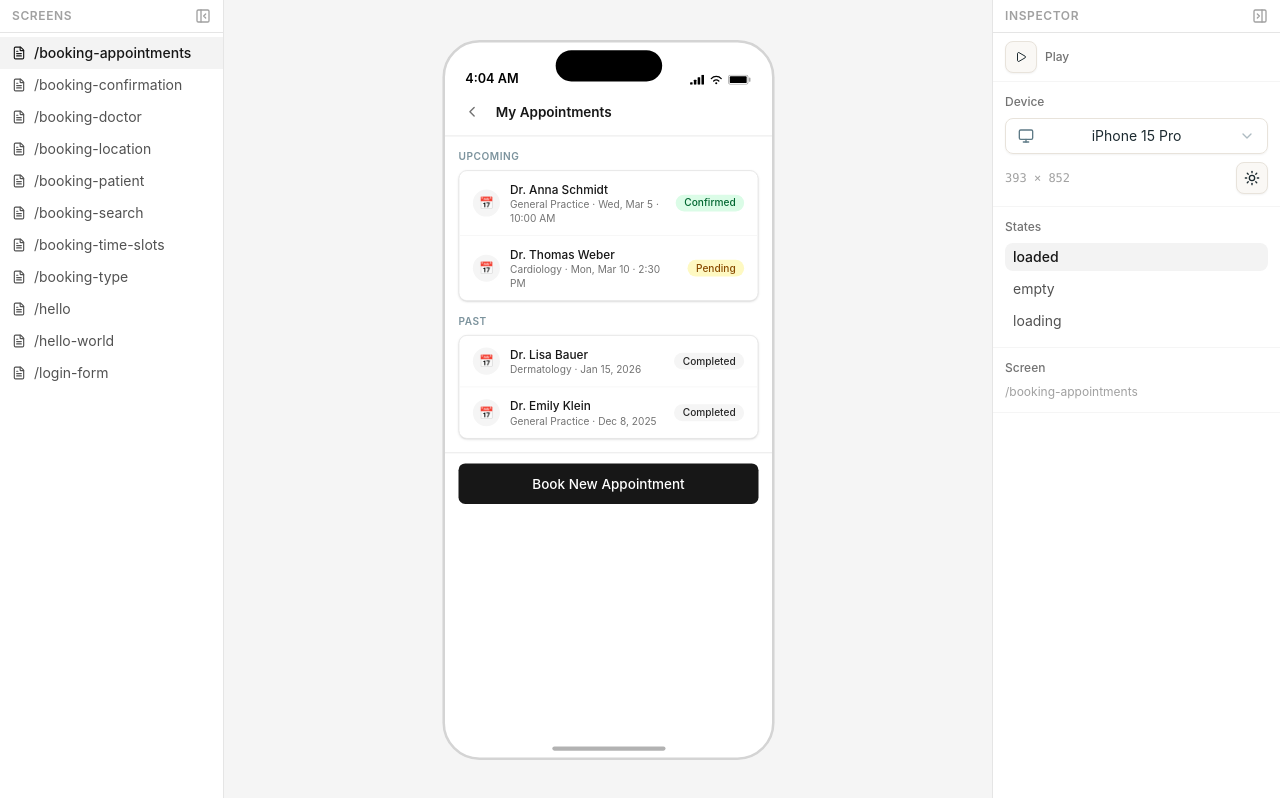
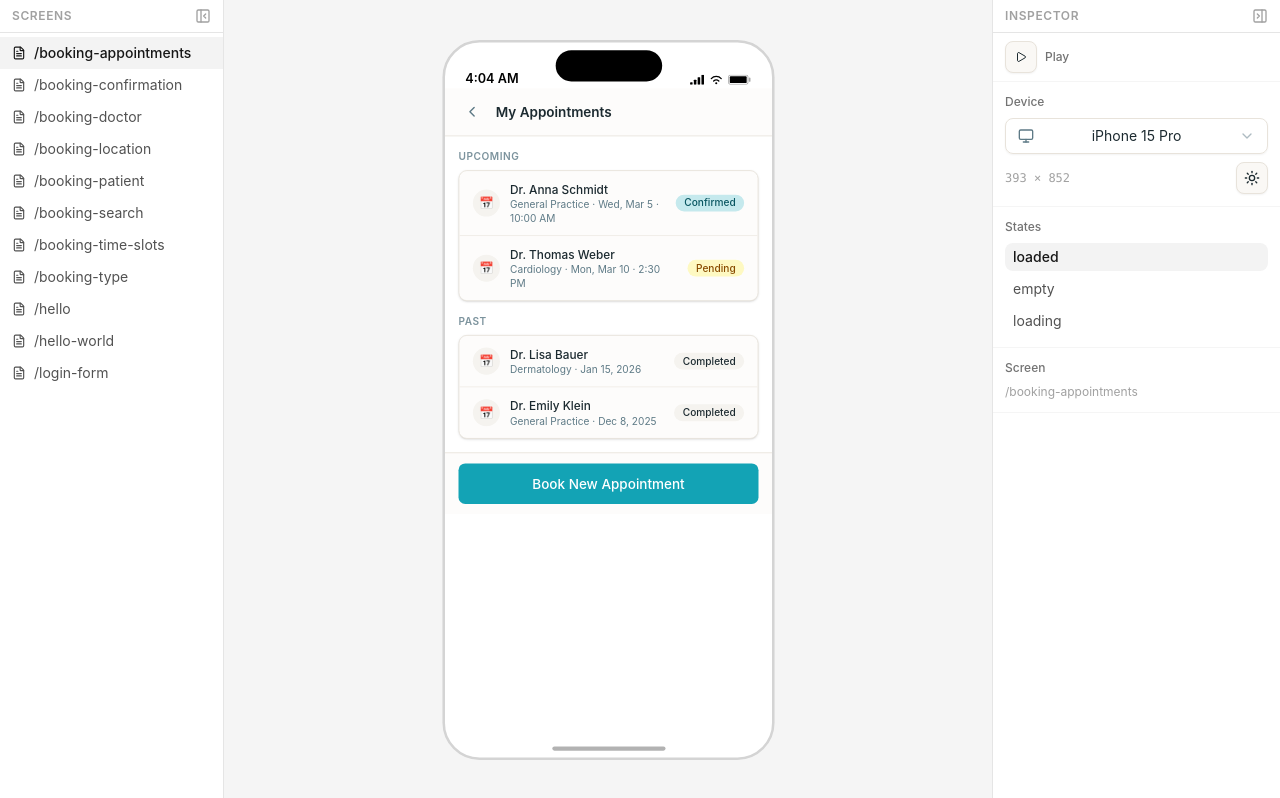
Before and after one commit to tini-works/preview-tool, a React (Vite) app: page / in a window 1280 px wide. Both pictures are taken after a click on the button "/booking-appointments". Built offline with nearby package versions, Linux system fonts and the light colour scheme.

Commit message:
refactor(screen): replace neutral colors with brand tokens in screen primitives

```diff
--- a/src/components/screen.tsx
+++ b/src/components/screen.tsx
@@ -22,10 +22,10 @@ export function Button({
       className={cn(
         'inline-flex items-center justify-center rounded-md font-medium transition-colors',
         {
-          'bg-neutral-900 text-white hover:bg-neutral-800': variant === 'primary',
-          'bg-neutral-100 text-neutral-900 hover:bg-neutral-200': variant === 'secondary',
-          'border border-neutral-300 bg-transparent hover:bg-neutral-50': variant === 'outline',
-          'bg-transparent hover:bg-neutral-100': variant === 'ghost',
+          'bg-teal-500 text-white hover:bg-teal-600': variant === 'primary',
+          'bg-cream-200 text-charcoal-500 hover:bg-cream-300': variant === 'secondary',
+          'border border-cream-500 bg-transparent hover:bg-cream-100': variant === 'outline',
+          'bg-transparent hover:bg-cream-200': variant === 'ghost',
         },
         {
           'h-8 px-3 text-sm': size === 'sm',
@@ -51,7 +51,7 @@ export function Card({ children, className, ...rest }: CardProps) {
     <div
       {...rest}
       className={cn(
-        'rounded-lg border border-neutral-200 bg-white p-6 shadow-sm',
+        'rounded-lg border border-cream-400 bg-cream-50 p-6 shadow-sm',
         className
       )}
     >
@@ -76,13 +76,13 @@ export function Input({
   return (
     <div className={cn('flex flex-col gap-1.5', className)}>
       {label && (
-        <label className="text-sm font-medium text-neutral-700">{label}</label>
+        <label className="text-sm font-medium text-charcoal-400">{label}</label>
       )}
       <input
         {...rest}
         type={type}
         placeholder={placeholder}
-        className="h-10 rounded-md border border-neutral-300 bg-white px-3 text-sm outline-none focus:border-neutral-500 focus:ring-1 focus:ring-neutral-500"
+        className="h-10 rounded-md border border-cream-500 bg-cream-50 px-3 text-sm outline-none focus:border-teal-500 focus:ring-1 focus:ring-teal-500"
       />
     </div>
   )
@@ -107,10 +107,10 @@ export function Badge({
       className={cn(
         'inline-flex items-center rounded-full px-2.5 py-0.5 text-xs font-medium',
         {
-          'bg-neutral-100 text-neutral-800': variant === 'default',
-          'bg-green-100 text-green-800': variant === 'success',
+          'bg-cream-200 text-charcoal-500': variant === 'default',
+          'bg-teal-100 text-teal-800': variant === 'success',
           'bg-yellow-100 text-yellow-800': variant === 'warning',
-          'bg-red-100 text-red-800': variant === 'error',
+          'bg-coral-100 text-coral-800': variant === 'error',
         },
         className
       )}
@@ -139,10 +139,10 @@ export function Note({
       className={cn(
         'rounded-md border-l-4 p-4 text-sm',
         {
-          'border-blue-500 bg-blue-50 text-blue-800': type === 'info',
+          'border-teal-500 bg-teal-50 text-teal-800': type === 'info',
           'border-yellow-500 bg-yellow-50 text-yellow-800': type === 'warning',
-          'border-red-500 bg-red-50 text-red-800': type === 'error',
-          'border-green-500 bg-green-50 text-green-800': type === 'success',
+          'border-coral-500 bg-coral-50 text-coral-800': type === 'error',
+          'border-teal-600 bg-teal-50 text-teal-800': type === 'success',
         },
         className
       )}
@@ -164,17 +164,17 @@ export function ScreenHeader({ title, subtitle, className, ...rest }: ScreenHead
     <div
       {...rest}
       className={cn(
-        'sticky top-0 z-10 flex items-center gap-3 border-b border-neutral-200 bg-white px-4 py-3',
+        'sticky top-0 z-10 flex items-center gap-3 border-b border-cream-400 bg-cream-50 px-4 py-3',
         className
       )}
     >
-      <div className="flex size-8 items-center justify-center rounded-full text-neutral-500 hover:bg-neutral-100">
+      <div className="flex size-8 items-center justify-center rounded-full text-slate-500 hover:bg-cream-200">
         <svg width="20" height="20" viewBox="0 0 24 24" fill="none" stroke="currentColor" strokeWidth="2" strokeLinecap="round" strokeLinejoin="round"><path d="m15 18-6-6 6-6"/></svg>
       </div>
       <div className="flex flex-col">
-        <span className="text-base font-semibold text-neutral-900">{title}</span>
+        <span className="text-base font-semibold text-charcoal-500">{title}</span>
         {subtitle && (
-          <span className="text-xs text-neutral-500">{subtitle}</span>
+          <span className="text-xs text-slate-500">{subtitle}</span>
         )}
       </div>
     </div>
@@ -206,27 +206,27 @@ export function ListItem({
     <div
       {...rest}
       className={cn(
-        'flex items-center gap-3 border-b border-neutral-100 px-4 py-3 last:border-b-0',
-        selected && 'bg-neutral-50',
+        'flex items-center gap-3 border-b border-cream-300 px-4 py-3 last:border-b-0',
+        selected && 'bg-cream-100',
         className
       )}
     >
       {icon && (
-        <span className="flex size-8 shrink-0 items-center justify-center rounded-full bg-neutral-100 text-sm">
+        <span className="flex size-8 shrink-0 items-center justify-center rounded-full bg-cream-200 text-sm">
           {icon}
         </span>
       )}
       <div className="flex flex-1 flex-col">
-        <span className="text-sm font-medium text-neutral-900">
+        <span className="text-sm font-medium text-charcoal-500">
           {label}
-          {required && <span className="ml-1 text-red-500">*</span>}
+          {required && <span className="ml-1 text-coral-600">*</span>}
         </span>
         {description && (
-          <span className="text-xs text-neutral-500">{description}</span>
+          <span className="text-xs text-slate-500">{description}</span>
         )}
       </div>
       {trailing ?? (
-        <svg className="size-4 shrink-0 text-neutral-400" viewBox="0 0 24 24" fill="none" stroke="currentColor" strokeWidth="2" strokeLinecap="round" strokeLinejoin="round"><path d="m9 18 6-6-6-6"/></svg>
+        <svg className="size-4 shrink-0 text-slate-400" viewBox="0 0 24 24" fill="none" stroke="currentColor" strokeWidth="2" strokeLinecap="round" strokeLinejoin="round"><path d="m9 18 6-6-6-6"/></svg>
       )}
     </div>
   )
@@ -247,19 +247,19 @@ export function RadioCard({ children, selected, className, ...rest }: RadioCardP
         'flex items-center gap-3 rounded-lg border-2 px-4 py-3',
         selected
           ? 'border-teal-500 bg-teal-50'
-          : 'border-neutral-200 bg-white',
+          : 'border-cream-400 bg-cream-50',
         className
       )}
     >
       <span
         className={cn(
           'flex size-5 shrink-0 items-center justify-center rounded-full border-2',
-          selected ? 'border-teal-500' : 'border-neutral-400'
+          selected ? 'border-teal-500' : 'border-slate-300'
         )}
       >
         {selected && <span className="size-2.5 rounded-full bg-teal-500" />}
       </span>
-      <span className="text-sm font-medium text-neutral-900">{children}</span>
+      <span className="text-sm font-medium text-charcoal-500">{children}</span>
     </div>
   )
 }
@@ -286,7 +286,7 @@ export function Avatar({
         'flex shrink-0 items-center justify-center rounded-full font-semibold',
         {
           'bg-teal-100 text-teal-700': variant === 'primary',
-          'bg-orange-100 text-orange-600': variant === 'secondary',
+          'bg-coral-100 text-coral-600': variant === 'secondary',
         },
         {
           'size-8 text-xs': size === 'sm',
@@ -311,13 +311,13 @@ export function Divider({ label, className, ...rest }: DividerProps) {
   if (label) {
     return (
       <div {...rest} className={cn('flex items-center gap-3 py-2', className)}>
-        <div className="h-px flex-1 bg-neutral-200" />
-        <span className="text-xs text-neutral-400">{label}</span>
-        <div className="h-px flex-1 bg-neutral-200" />
+        <div className="h-px flex-1 bg-cream-400" />
+        <span className="text-xs text-slate-400">{label}</span>
+        <div className="h-px flex-1 bg-cream-400" />
       </div>
     )
   }
-  return <div {...rest} className={cn('h-px bg-neutral-200', className)} />
+  return <div {...rest} className={cn('h-px bg-cream-400', className)} />
 }
 
 /* ─── Stack ─── */
@@ -363,7 +363,7 @@ export function Textarea({
   return (
     <div className={cn('flex flex-col gap-1.5', className)}>
       {label && (
-        <label className="text-sm font-medium text-neutral-700">{label}</label>
+        <label className="text-sm font-medium text-charcoal-400">{label}</label>
       )}
       <textarea
         {...rest}
@@ -371,10 +371,10 @@ export function Textarea({
         defaultValue={value}
         maxLength={maxLength}
         rows={3}
-        className="rounded-md border border-neutral-300 bg-white px-3 py-2 text-sm outline-none focus:border-neutral-500 focus:ring-1 focus:ring-neutral-500"
+        className="rounded-md border border-cream-500 bg-cream-50 px-3 py-2 text-sm outline-none focus:border-teal-500 focus:ring-1 focus:ring-teal-500"
       />
       {maxLength && (
-        <span className="self-end text-xs text-neutral-400">
+        <span className="self-end text-xs text-slate-400">
           {typeof value === 'string' ? value.length : 0}/{maxLength}
         </span>
       )}
@@ -393,7 +393,7 @@ export function Footer({ children, className, ...rest }: FooterProps) {
     <div
       {...rest}
       className={cn(
-        'sticky bottom-0 border-t border-neutral-200 bg-white px-4 py-3',
+        'sticky bottom-0 border-t border-cream-400 bg-cream-50 px-4 py-3',
         className
       )}
     >
```
